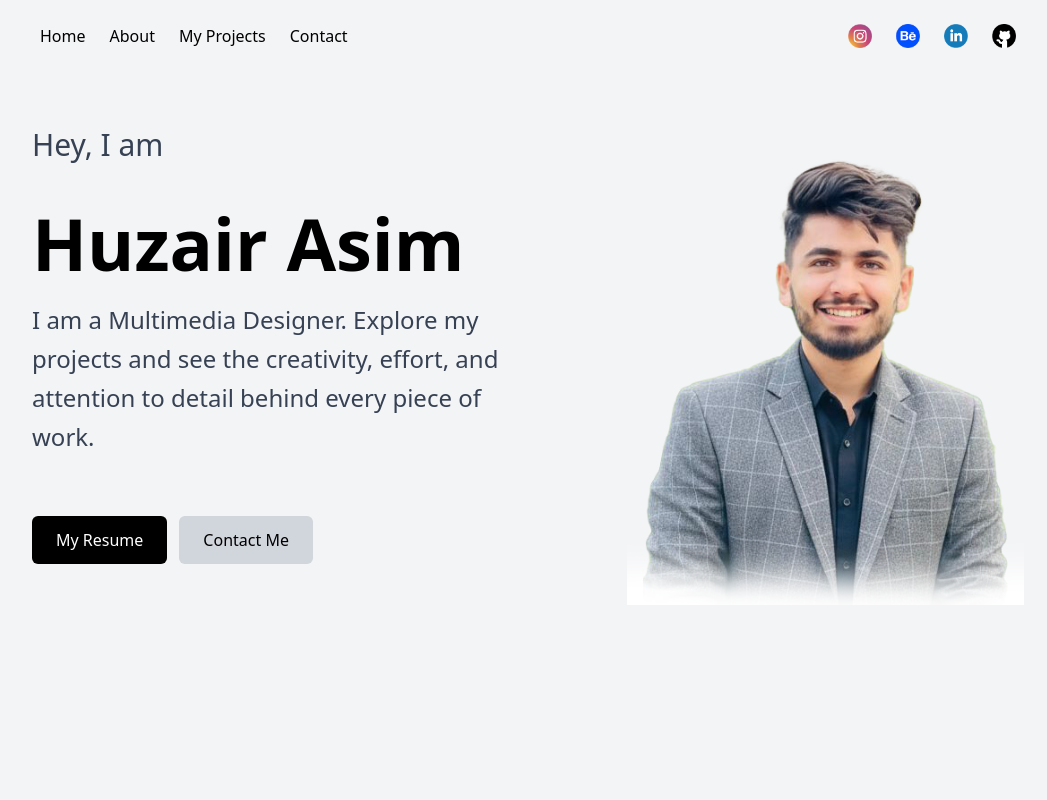
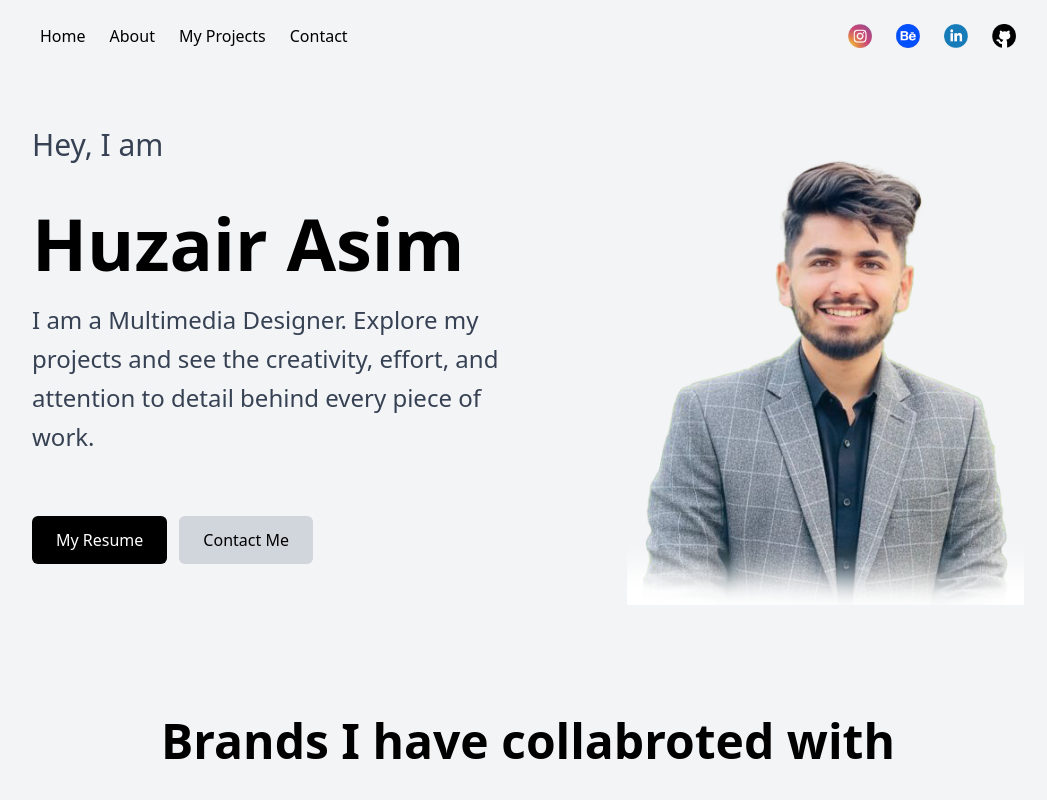
Before and after one commit to huzairdhool/Huzair-Asim-Portfolio, a React (Vite) app: page / in a window 1280 px wide. Shown: the top 800 px of the page, without its empty margins (112-1159 px from the left). Built offline with nearby package versions, Linux system fonts and the light colour scheme.

Commit message:
Describe your changes

```diff
--- a/src/Components/About.jsx
+++ b/src/Components/About.jsx
@@ -4,7 +4,6 @@ import { motion } from 'framer-motion';
 import Skills from './Skills';
 import Education from './Education';
 import Experience from './Experiences';
-import Logos from './Logos';
 
 const About = () => {
   return (
@@ -56,8 +55,6 @@ const About = () => {
       <Skills />
       <Experience />
       <Education />
-      <Logos />
-
     </main>
   );
 };
--- a/src/Components/Header.jsx
+++ b/src/Components/Header.jsx
@@ -1,6 +1,7 @@
 import React from 'react';
 import Navbar from './Navbar';
 import { assets } from '../assets/assets';
+import Logos from './Logos';
 import { motion } from "framer-motion";
 
 const Header = () => {
@@ -54,6 +55,7 @@ const Header = () => {
         </div>
 
       </section>
+      <Logos/>
     </main>
   );
 };
```
